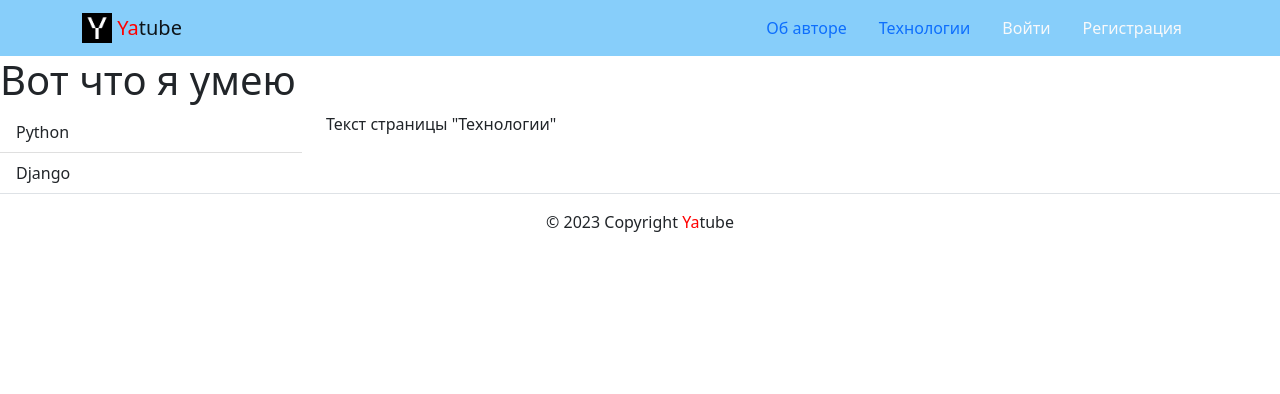
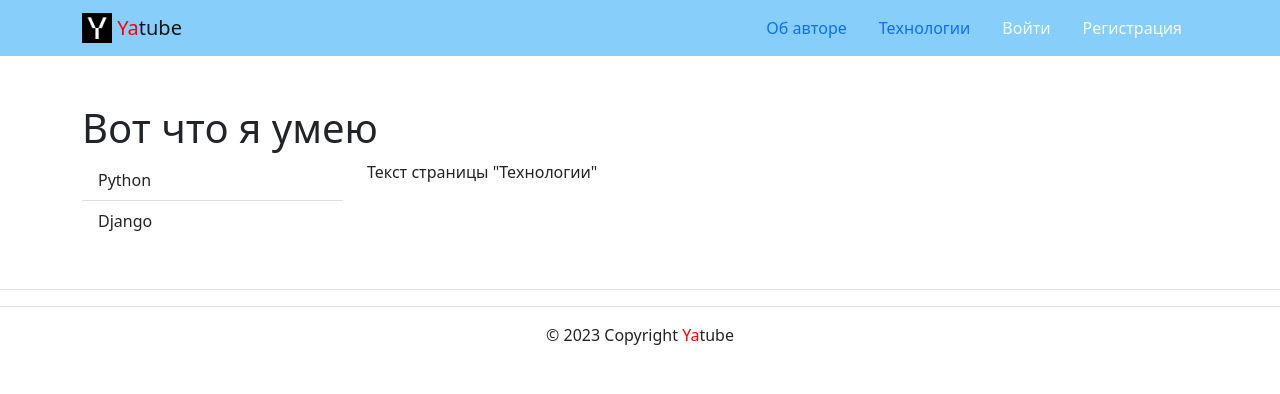
Before and after one commit to Roman-sleep/hw05_final, a Django app: page /about/tech/ in a window 1280 px wide. Shown: the top 394 px of that part. Run offline with Django 3.2, Linux system fonts and the light colour scheme; the page is wider than the window, and the part outside it is not shown; some libraries are stand-ins or nearby versions.

Commit message:
ignor.base

```diff
--- a/yatube/templates/base.html
+++ b/yatube/templates/base.html
@@ -1,24 +1,36 @@
 <!DOCTYPE html>
 <html lang="ru">
-{% load static %}
+  {% load static %}
   <head>
     <meta charset="utf-8">
     <meta name="viewport" content="width=device-width, initial-scale=1">
-    <!-- Загружаем фав-иконки -->
-    <link rel="icon" href= {% static "img/fav/fav.ico" %} type="image">
-    <link rel="apple-touch-icon" sizes="180x180" href= {% static "img/fav/apple-touch-icon.png" %}>
-    <link rel="icon" type="image/png" sizes="32x32" href= {% static "img/fav/favicon-32x32.png" %}>
-    <link rel="icon" type="image/png" sizes="16x16" href= {% static "img/fav/favicon-16x16.png" %}>
+    <link rel="icon" href="{% static "img/fav/favicon.ico" %}" type="image">
+    <link rel="apple-touch-icon" sizes="180x180" href="{% static "img/fav/apple-touch-icon.png" %}">
+    <link rel="icon" type="image/png" sizes="32x32" href="{% static "img/fav/favicon-32x32.png" %}">
+    <link rel="icon" type="image/png" sizes="16x16" href="{% static "img/fav/favicon-16x16.png" %}">
     <meta name="msapplication-TileColor" content="#000">
     <meta name="theme-color" content="#ffffff">
-    <!-- Подключен файл со стандартными стилями бустрап -->
     <link rel="stylesheet" href="{% static 'css/bootstrap.min.css' %}">
+    <script src="https://cdn.jsdelivr.net/npm/bootstrap@5.2.0-beta1/dist/js/bootstrap.bundle.min.js" integrity="sha384-pprn3073KE6tl6bjs2QrFaJGz5/SUsLqktiwsUTF55Jfv3qYSDhgCecCxMW52nD2" crossorigin="anonymous"></script>
+    <title>
+      {% block title %}
+        Title
+      {% endblock %}
+    </title>
   </head>
   <body>
+    <header>
       {% include 'includes/header.html' %}
+    </header>
     <main>
-      {% block content %}Контент{% endblock %}
+      <div class="container py-5">
+        {% block content %}
+          Контент не подвезли :(
+        {% endblock %}
+      </div>
     </main>
+    <footer class="border-top text-center py-3">
       {% include 'includes/footer.html' %}
+    </footer>
   </body>
-</html>
+  </html>
--- a/yatube/yatube/settings.py
+++ b/yatube/yatube/settings.py
@@ -11,7 +11,7 @@ BASE_DIR = os.path.dirname(os.path.dirname(os.path.abspath(__file__)))
 SECRET_KEY = '^cwa-q7(-!w^z6c%ed0vj+6@*uy!lfdw@5*n-9-=i5gf#t4=8b'
 
 # SECURITY WARNING: don't run with debug turned on in production!
-DEBUG = False
+DEBUG = True
 
 ALLOWED_HOSTS = [
     'localhost',
```
